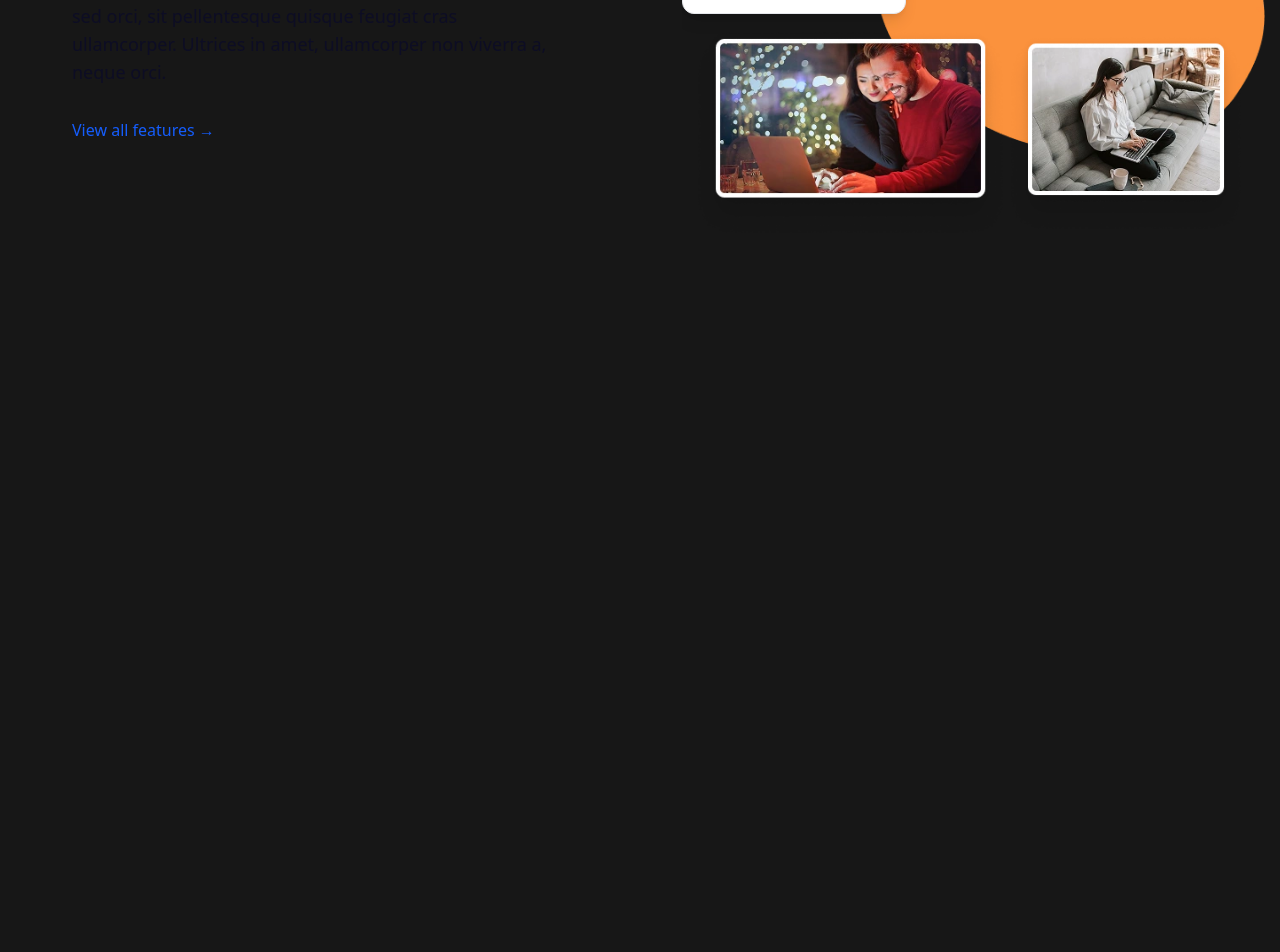
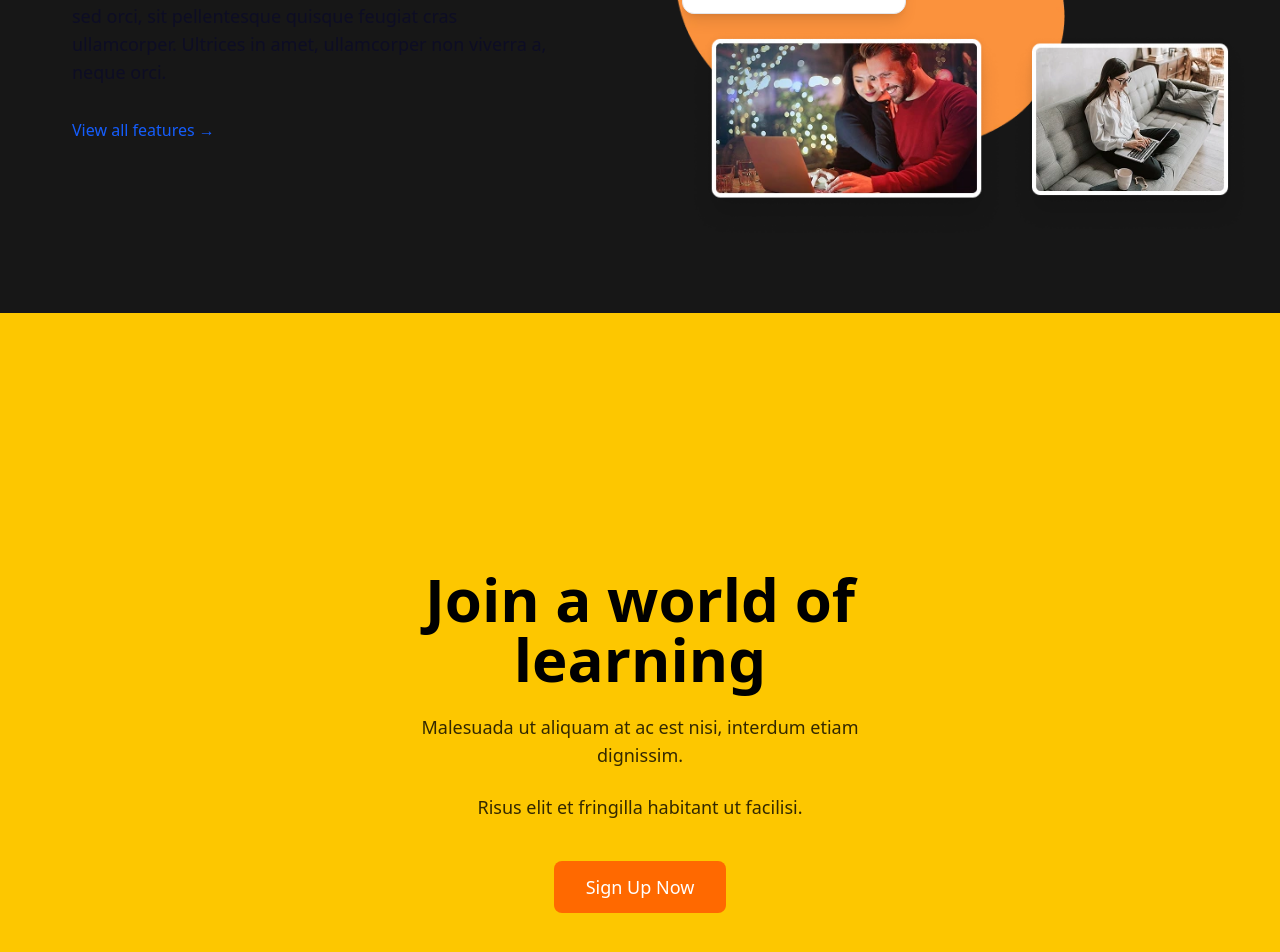
Before and after one commit to Kelwinpin/UTeach, a Next.js app: page / in a window 1280 px wide. Shown: the part 3919-4871 px from the top of the page. Before the commit the page ends 4232 px from the top, so only its background shows below. Built offline with nearby package versions, Linux system fonts and the light colour scheme.

Commit message:
add signup

```diff
--- a/src/app/page.js
+++ b/src/app/page.js
@@ -6,6 +6,7 @@
 import Slider from "@/components/Slider";
 import Depoiments from "@/components/Depoiments";
 import Features from "@/components/Features";
+import SignUp from "@/components/SignUp";
 
 export default function Home() {
   return (
@@ -18,6 +19,7 @@
       <Info />
       <Depoiments />
       <Features />
+      <SignUp />
     </>
   );
 }
--- a/src/components/Features/index.jsx
+++ b/src/components/Features/index.jsx
@@ -1,35 +1,65 @@
+"use client";
+
 import Link from "next/link";
 import Image from "next/image";
 import Card from "../Card";
+import { useEffect, useState } from "react";
 
 export default function Features() {
+    const [mounted, setMounted] = useState(false);
+
+    useEffect(() => {
+        setMounted(true);
+    }, []);
+
     const lesson = {
         label: "Popular",
         labelColor: "bg-blue-100 text-blue-600",
         title: "Design for how people think",
         description: "Aliquam ut euismod condimentum elementum ultricies volutpat sit non.",
         href: "#",
-    }
+    };
 
     return (
-        <section className="flex flex-col lg:flex-row items-center justify-center gap-6 md:gap-10 lg:gap-16 px-4 py-12 md:py-16 lg:py-20 overflow-hidden">
+        <section
+            className="flex flex-col lg:flex-row items-center justify-center gap-6 md:gap-10 lg:gap-16 px-4 py-12 md:py-16 lg:py-20 overflow-hidden"
+            aria-labelledby="features-heading"
+        >
             <div className="flex flex-col w-full lg:w-1/2 px-4 md:px-8 lg:px-14">
-                <h2 className="text-3xl md:text-4xl lg:text-5xl font-semibold text-[#0B0B28] mb-4 md:mb-6 lg:mb-8">All the cool features</h2>
+                <h2
+                    id="features-heading"
+                    className="text-3xl md:text-4xl lg:text-5xl font-semibold text-[#0B0B28] mb-4 md:mb-6 lg:mb-8"
+                >
+                    All the cool features
+                </h2>
                 <p className="text-base md:text-lg text-[#0B0B28]/80 mb-6 md:mb-8 max-w-xl">
                     Mauris consequat, cursus pharetra et, habitasse rhoncus quis odio ac. In et dolor eu donec maecenas nulla.
                     Cum sed orci, sit pellentesque quisque feugiat cras ullamcorper. Ultrices in amet, ullamcorper non viverra a, neque orci.
                 </p>
                 <Link
-                    href="#"
-                    className="text-blue-600 font-regular hover:underline inline-flex items-center"
+                    href="#features"
+                    className="text-blue-600 font-medium hover:underline inline-flex items-center group transition-all duration-300"
+                    aria-label="View all features"
                 >
-                    View all features →
+                    <span>View all features</span>
+                    <span className="ml-1 group-hover:translate-x-1 transition-transform duration-300">→</span>
                 </Link>
             </div>
+
             <div className="w-full lg:w-1/2 mt-10 md:mt-20 lg:mt-0">
                 <div className="relative">
-                    <div className="absolute hidden md:block md:-top-20 lg:-top-40 md:left-20 lg:left-40 z-0 w-full h-full bg-[url('/images/bg-faq.webp')] bg-no-repeat bg-contain pointer-events-none" />
-                    <div className="absolute md:-left-10 lg:left-50 -top-5 md:-top-30 lg:-top-20 z-0 w-full h-full bg-[url('/images/blob.webp')] bg-no-repeat bg-contain pointer-events-none" />
+                    {mounted && (
+                        <>
+                            <div
+                                className="absolute hidden md:block md:-top-20 lg:-top-40 md:left-20 lg:left-40 z-0 w-full h-full bg-[url('/images/bg-faq.webp')] bg-no-repeat bg-contain pointer-events-none"
+                                aria-hidden="true"
+                            />
+                            <div
+                                className="absolute md:-left-10 lg:left-0 -top-5 md:-top-10 lg:-top-20 z-0 w-full h-full bg-[url('/images/blob.webp')] bg-no-repeat bg-contain pointer-events-none"
+                                aria-hidden="true"
+                            />
+                        </>
+                    )}
 
                     <div className="relative z-10 flex flex-col items-center justify-center rounded-xl overflow-hidden mx-auto max-w-md md:max-w-lg lg:max-w-xl">
                         <div className="flex flex-row items-center relative w-full">
@@ -39,34 +69,36 @@
                             <div className="w-auto flex justify-center">
                                 <Image
                                     src="/images/Picture2.webp"
-                                    alt="App demo"
+                                    alt="Interactive design dashboard visualization"
                                     width={250}
                                     height={250}
                                     className="w-auto h-auto max-w-[150px] md:max-w-[200px] lg:max-w-[250px]"
+                                    loading="eager"
+                                    priority
                                 />
                             </div>
-                            <div className="absolute top-10 md:top-20 right-0 md:right-auto md:left-4/6">
+                            <div className="absolute top-10 md:top-20 right-0 md:right-auto md:left-2/3">
                                 <Image
                                     src="/images/UserThumb4.webp"
-                                    alt="User demo"
+                                    alt="User profile example"
                                     width={120}
                                     height={120}
-                                    className="w-16 h-16 md:w-20 md:h-20 lg:w-24 lg:h-24"
+                                    className="w-16 h-16 md:w-20 md:h-20 lg:w-24 lg:h-24 rounded-full"
                                 />
                             </div>
                         </div>
 
-                        <div className="flex flex-row items-center justify-center mt-4 space-x-2">
+                        <div className="flex flex-row items-center justify-center mt-4 space-x-2 sm:space-x-4">
                             <Image
                                 src="/images/Picture.webp"
-                                alt="App demo"
+                                alt="Feature dashboard example"
                                 width={305}
                                 height={180}
                                 className="w-auto h-auto max-w-[180px] md:max-w-[250px] lg:max-w-[305px]"
                             />
                             <Image
                                 src="/images/Picture1.webp"
-                                alt="App demo"
+                                alt="Feature analytics example"
                                 width={230}
                                 height={180}
                                 className="w-auto h-auto max-w-[150px] md:max-w-[180px] lg:max-w-[230px]"
--- /dev/null
+++ b/src/components/SignUp/index.jsx
@@ -0,0 +1,33 @@
+import React from "react";
+import Image from "next/image";
+import Link from "next/link";
+
+export default function SignUp() {
+    return (
+        <section className="relative bg-yellow-400 w-full overflow-hidden py-16 md:py-24 lg:py-32" aria-labelledby="join-learning-heading">
+            <div className="relative max-w-7xl mx-auto px-4 sm:px-6 lg:px-8 min-h-[500px] md:min-h-[600px]">
+                <div className="absolute top-1/2 left-1/2 transform -translate-x-1/2 -translate-y-1/2 z-30 w-full max-w-lg md:max-w-xl text-center">
+                    <h2
+                        id="join-learning-heading"
+                        className="text-4xl md:text-5xl lg:text-6xl font-bold text-black mb-4 md:mb-6"
+                    >
+                        Join a world of learning
+                    </h2>
+                    <p className="text-base md:text-lg text-black/80 mb-4 md:mb-6 max-w-md mx-auto">
+                        Malesuada ut aliquam at ac est nisi, interdum etiam dignissim.
+                    </p>
+                    <p className="text-base md:text-lg text-black/80 mb-8 md:mb-10 max-w-md mx-auto">
+                        Risus elit et fringilla habitant ut facilisi.
+                    </p>
+                    <Link
+                        href="/signup"
+                        className="inline-flex items-center justify-center px-8 py-3 bg-orange-500 hover:bg-orange-600 text-white font-medium rounded-lg transition-colors duration-300 text-lg"
+                    >
+                        Sign Up Now
+                    </Link>
+                </div>
+
+            </div>
+        </section>
+    );
+}
```
